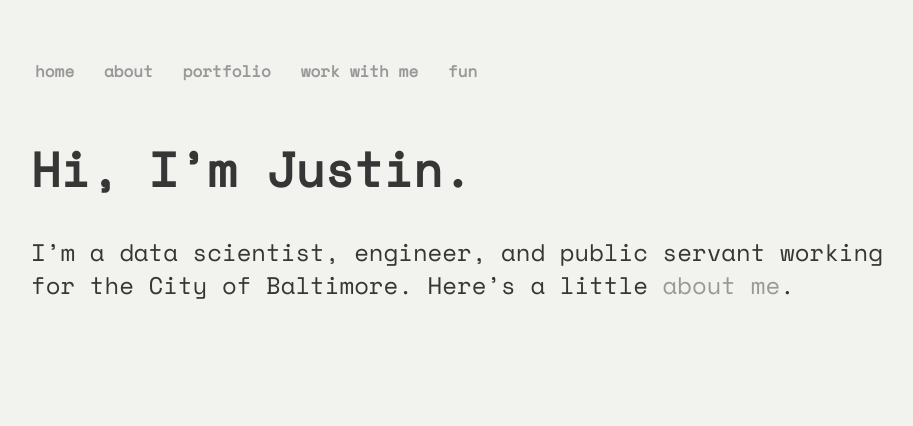
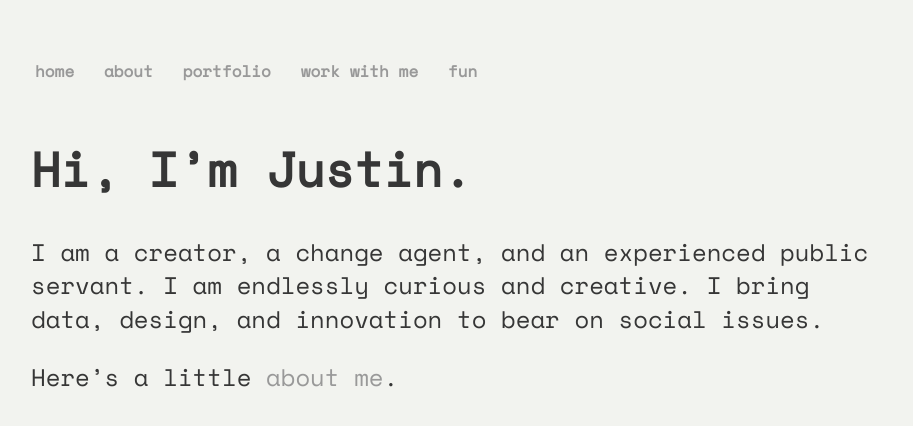
Before and after one commit to jtelszasz/jtelszasz.github.io, a Jekyll site: the page built from index.md, in a window 1280 px wide. Shown: the top 426 px of the page, without its empty margins (177-1090 px from the left). Built offline with Jekyll 4.4.1, drawn with Linux system fonts in a browser that asks for light colours.

```diff
--- a/index.md
+++ b/index.md
@@ -6,4 +6,9 @@ permalink: /
 
 # Hi, I'm Justin.
 
-I'm a data scientist, engineer, and public servant working for the City of Baltimore. Here's a little [about me](/about).
+I am a creator, a change agent, and an
+experienced public servant. I am endlessly
+curious and creative. I bring data, design, and
+innovation to bear on social issues.
+
+Here's a little [about me](/about).
```
Also changed, not shown: about.md (+2 -2 lines), portfolio.md (+13 -43 lines), untitled.md (deleted, +0 -7 lines), _includes/project_card.html (line endings or trailing spaces), 1 other file.
